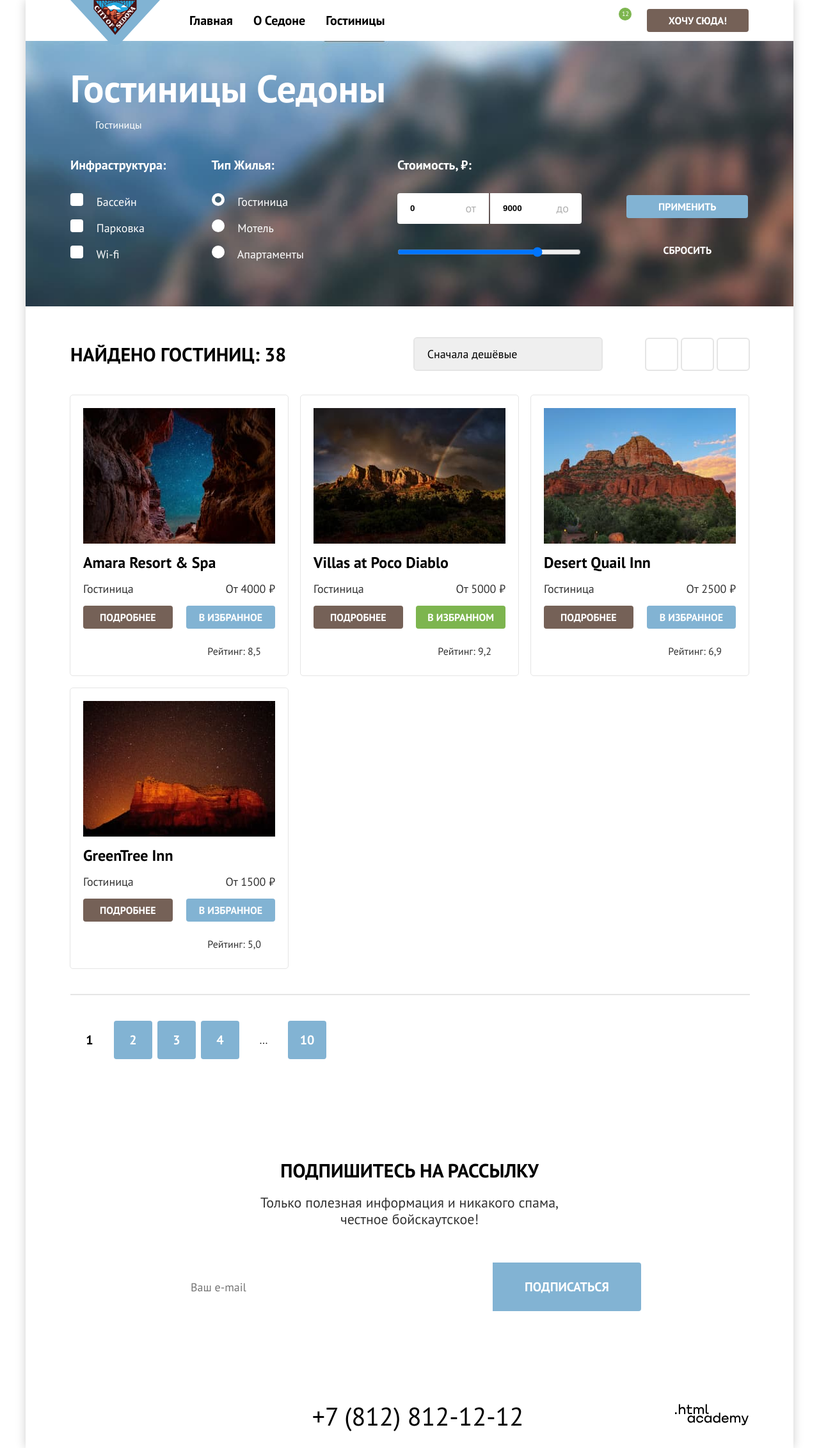
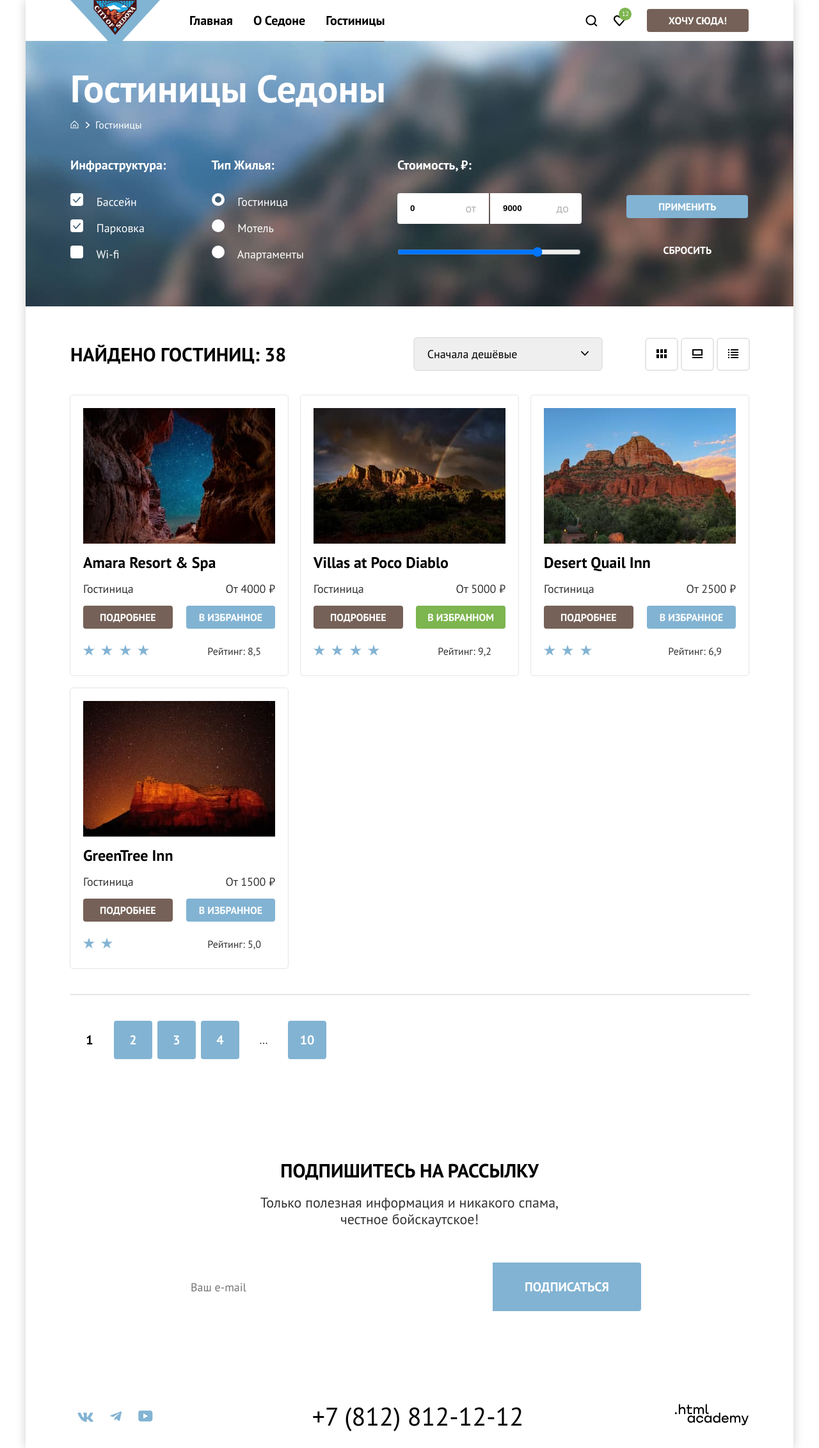
Before and after one commit to MiKuul/1919603-sedona-2, a plain HTML site: page catalog.html in a window 1280 px wide. Shown: the whole page at 64% size. Drawn offline with Linux system fonts and the light colour scheme; the site is published under a folder, as on GitHub Pages, so addresses that start at the root find nothing.

Commit message:
correct bugs 5-6-7-8

```diff
--- a/styles/styles.css
+++ b/styles/styles.css
@@ -248,7 +248,7 @@ img {
 }
 
 .main__promo::after {
-  content: url("/images/index/icons/divider.svg");
+  content: url("../images/index/icons/divider.svg");
 }
 
 .advantages__item {
@@ -371,13 +371,13 @@ img {
 }
 
 .user-list__link--loop {
-  background-image: url("/images/general/header/header-user-list-icon-loop.svg");
+  background-image: url("../images/general/header/header-user-list-icon-loop.svg");
   background-repeat: no-repeat;
   background-position: center;
 }
 
 .user-list__link--heart {
-  background-image: url("/images/general/header/header-user-list-icon-heart.svg");
+  background-image: url("../images/general/header/header-user-list-icon-heart.svg");
   background-repeat: no-repeat;
   background-position: center;
 }
@@ -454,21 +454,21 @@ img {
 }
 
 .reasons__item--home .reasons__item-title::before {
-  content: url("/images/index/icons/index-reasons-icon-home.svg");
+  content: url("../images/index/icons/index-reasons-icon-home.svg");
   display: block;
   height: 72px;
   margin-bottom: 30px;
 }
 
 .reasons__item--burger .reasons__item-title::before {
-  content: url("/images/index/icons/index-reasons-icon-burger.svg");
+  content: url("../images/index/icons/index-reasons-icon-burger.svg");
   display: block;
   height: 72px;
   margin-bottom: 30px;
 }
 
 .reasons__item--present .reasons__item-title::before {
-  content: url("/images/index/icons/index-reasons-icon-present.svg");
+  content: url("../images/index/icons/index-reasons-icon-present.svg");
   display: block;
   height: 72px;
   margin-bottom: 30px;
@@ -563,7 +563,7 @@ img {
 }
 
 .social-list__link--icon-vk::after {
-  content: url("/images/general/footer/footer-social-list-icon-vk.svg");
+  content: url("../images/general/footer/footer-social-list-icon-vk.svg");
   width: 24px;
   height: 14px;
 }
@@ -573,7 +573,7 @@ img {
 }
 
 .social-list__link--icon-tg::after {
-  content: url("/images/general/footer/footer-social-list-icon-tg.svg");
+  content: url("../images/general/footer/footer-social-list-icon-tg.svg");
   width: 18px;
   height: 16px;
 }
@@ -583,7 +583,7 @@ img {
 }
 
 .social-list__link--icon-yt::after {
-  content: url("/images/general/footer/footer-social-list-icon-yt.svg");
+  content: url("../images/general/footer/footer-social-list-icon-yt.svg");
   width: 23px;
   height: 18px;
 }
@@ -654,7 +654,7 @@ img {
   width: 0;
   height: 0;
   margin: 5px 4px 5px 4px;
-  background-image: url("/images/catalog/icons/catalog-filters-form-checkbox-icon-mark.svg");
+  background-image: url("../images/catalog/icons/catalog-filters-form-checkbox-icon-mark.svg");
   background-repeat: no-repeat;
 }
 
@@ -759,7 +759,7 @@ img {
   border: none;
   outline: 2px solid #e5e5e5;
   border-radius: 4px;
-  background-image: url("/images/catalog/icons/select-caret.svg");
+  background-image: url("../images/catalog/icons/select-caret.svg");
   background-repeat: no-repeat;
   background-position-x: calc(100% - 20px);
   background-position-y: calc(100% - 21px);
@@ -786,19 +786,19 @@ img {
 }
 
 .view-list__link--plate-view::after {
-  content: url("/images/catalog/icons/catalog-view-icon-plate.svg");
+  content: url("../images/catalog/icons/catalog-view-icon-plate.svg");
   width: 16px;
   height: 14px;
 }
 
 .view-list__link--card-view::after {
-  content: url("/images/catalog/icons/catalog-view-icon-cards.svg");
+  content: url("../images/catalog/icons/catalog-view-icon-cards.svg");
   width: 16px;
   height: 14px;
 }
 
 .view-list__link--list-view::after {
-  content: url("/images/catalog/icons/catalog-view-icon-list.svg");
+  content: url("../images/catalog/icons/catalog-view-icon-list.svg");
   width: 16px;
   height: 14px;
 }
@@ -856,7 +856,7 @@ img {
 }
 
 .star::after {
-  content: url("/images/catalog/icons/catalog-card-icon-star.svg");
+  content: url("../images/catalog/icons/catalog-card-icon-star.svg");
   width: 18px;
   height: 17px;
   margin-right: 6px;
@@ -924,7 +924,7 @@ img {
 }
 
 .breadcrumbs-list__link--home-icon::before {
-  content: url("/images/catalog/icons/catalog-breadscrumbs-list-icon-home.svg");
+  content: url("../images/catalog/icons/catalog-breadscrumbs-list-icon-home.svg");
   display: block;
   width: 13px;
   height: 15px;
@@ -932,7 +932,7 @@ img {
 }
 
 .breadcrumbs-list__link--home-icon::after {
-  content: url("/images/catalog/icons/catalog-breadscrumbs-list-icon-arrow.svg");
+  content: url("../images/catalog/icons/catalog-breadscrumbs-list-icon-arrow.svg");
   display: block;
   width: 6px;
   height: 10px;
```
